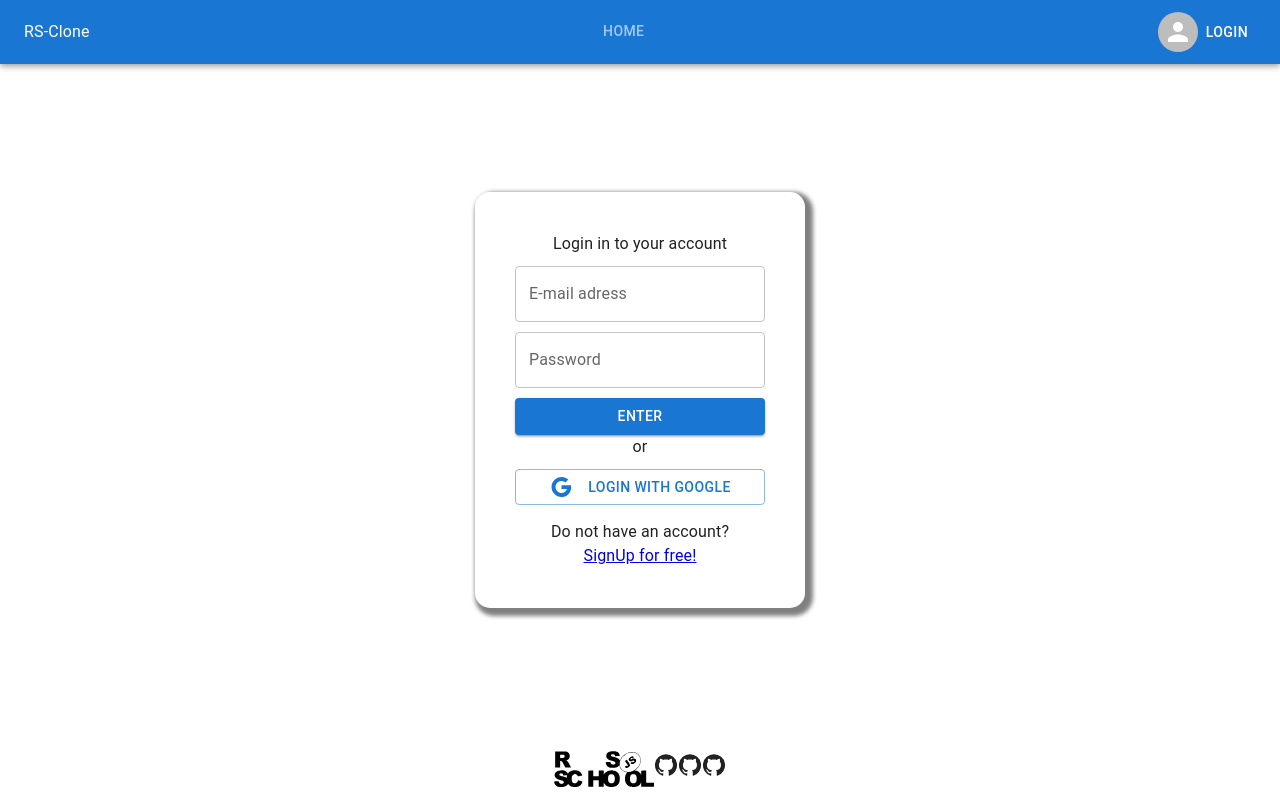
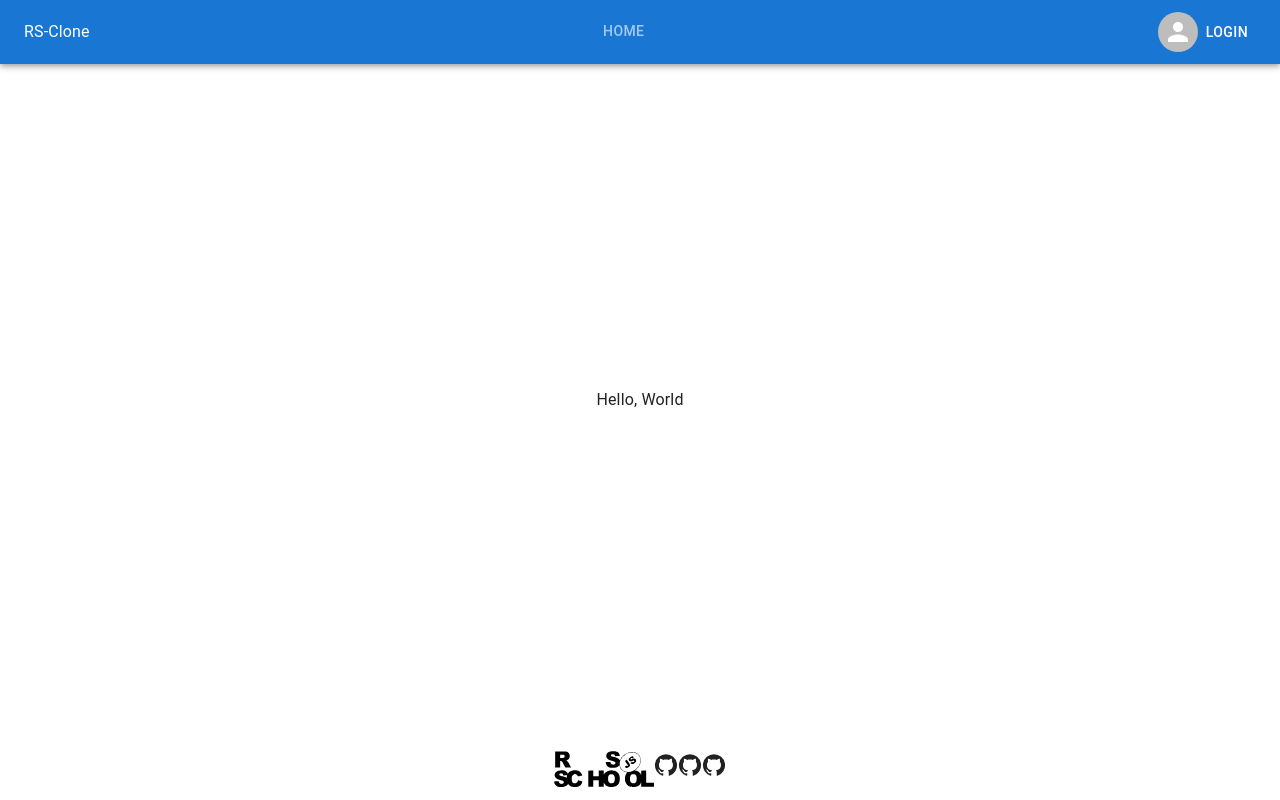
Before and after one commit to potatosim/rs-clone, a React (Create React App) app: page / in a window 1280 px wide. Before the commit this address led to /login. Built offline with nearby package versions, Linux system fonts and the light colour scheme; no server answers.

Commit message:
refactor: remove unnecessary code

```diff
--- a/src/pages/Home.tsx
+++ b/src/pages/Home.tsx
@@ -1,5 +1,3 @@
-// import { Box } from '@mui/material';
-
 const Home = () => {
   return <div>Home Page</div>;
 };
--- a/src/pages/LoginPage.tsx
+++ b/src/pages/LoginPage.tsx
@@ -57,11 +57,7 @@
             type="password"
             onChange={(e) => setPassword(e.target.value)}
           />
-          <Button
-            variant="contained"
-            // value=" Continue"
-            onClick={() => signInWithEmailAndPassword(email, password)}
-          >
+          <Button variant="contained" onClick={() => signInWithEmailAndPassword(email, password)}>
             Enter
           </Button>
         </Box>
--- a/src/routes/AppRouter.tsx
+++ b/src/routes/AppRouter.tsx
@@ -11,7 +11,6 @@
 import RequireAuth from 'components/RequireAuth';
 
 const AppRouter = () => {
-  RequireAuth();
   return (
     <Routes>
       <Route path={AppRoutes.Home} element={<Layout />}>
```
